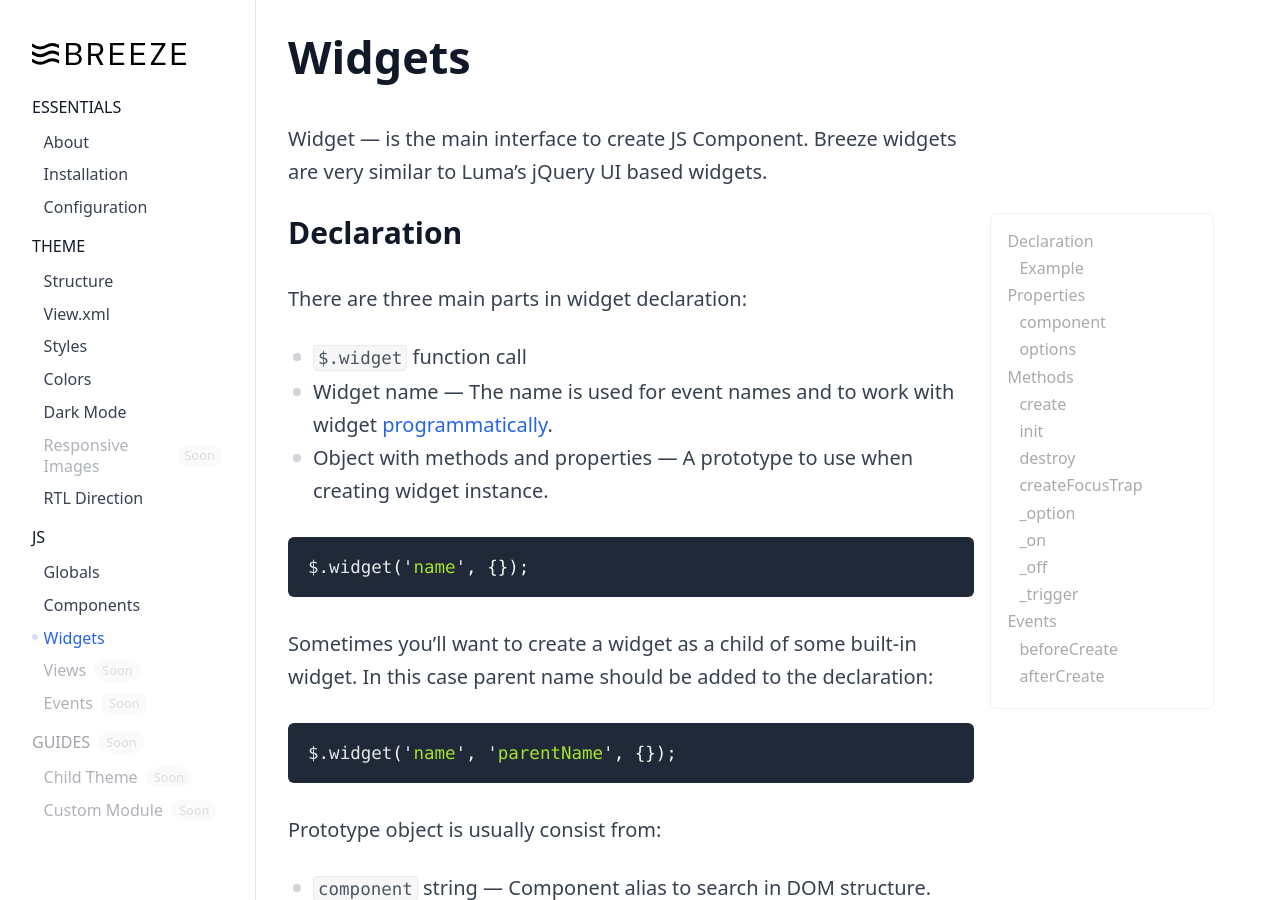
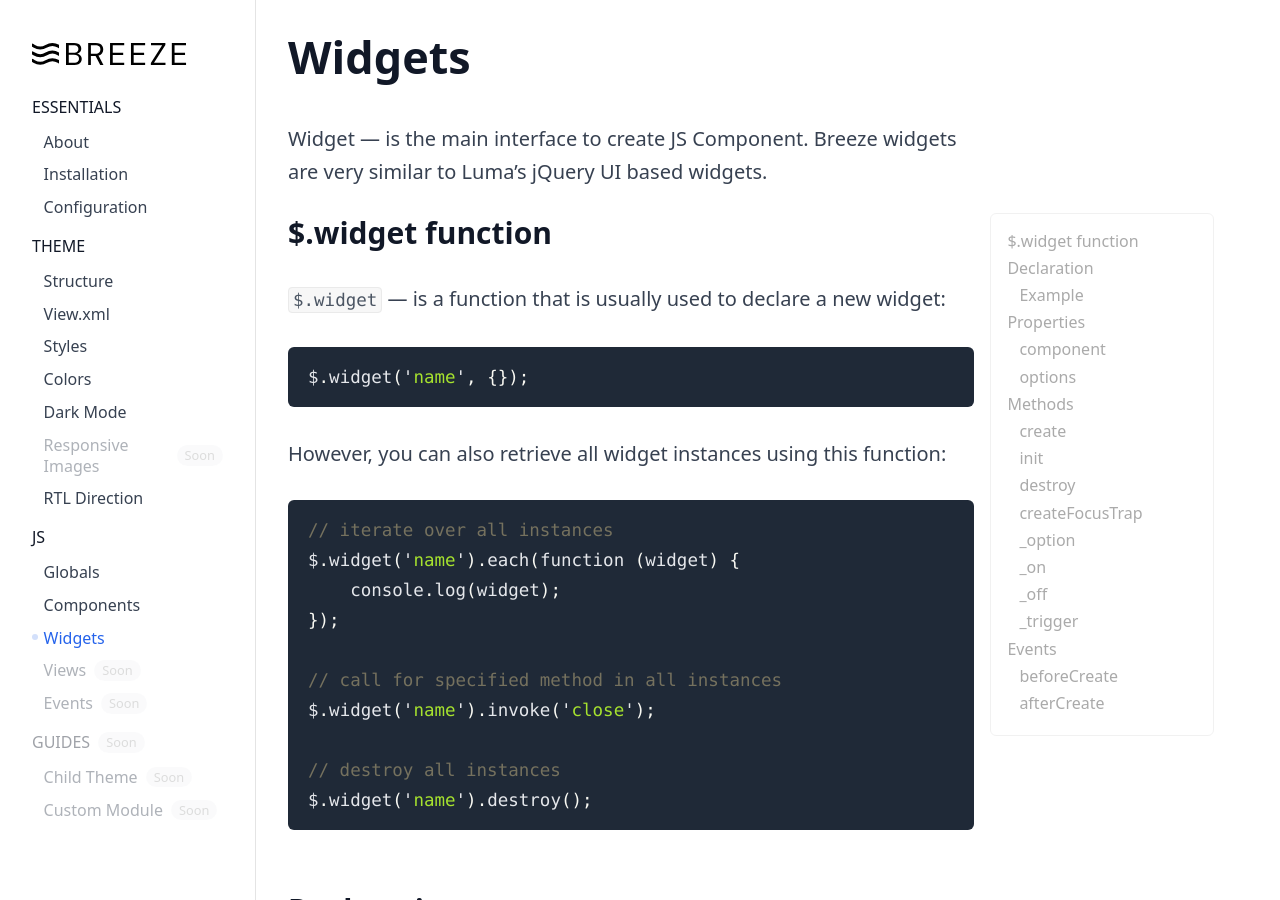
Before and after one commit to breezefront/breezefront.com, a Jekyll site: the page built from collections/_js/widgets.md, in a window 1280 px wide and 900 px high. Built offline with Jekyll 4.4.1, drawn with Linux system fonts in a browser that asks for light colours.

Commit message:
Add $.widget function description

````diff
--- a/collections/_js/widgets.md
+++ b/collections/_js/widgets.md
@@ -12,6 +12,29 @@ similar to Luma's jQuery UI based widgets.
 
 * TOC
 {:toc}
+
+## $.widget function
+
+`$.widget` --- is a function that is usually used to declare a new widget:
+
+```js
+$.widget('name', {});
+```
+
+However, you can also retrieve all widget instances using this function:
+
+```js
+// iterate over all instances
+$.widget('name').each(function (widget) {
+    console.log(widget);
+});
+
+// call for specified method in all instances
+$.widget('name').invoke('close');
+
+// destroy all instances
+$.widget('name').destroy();
+```
 
 ## Declaration
 
````
